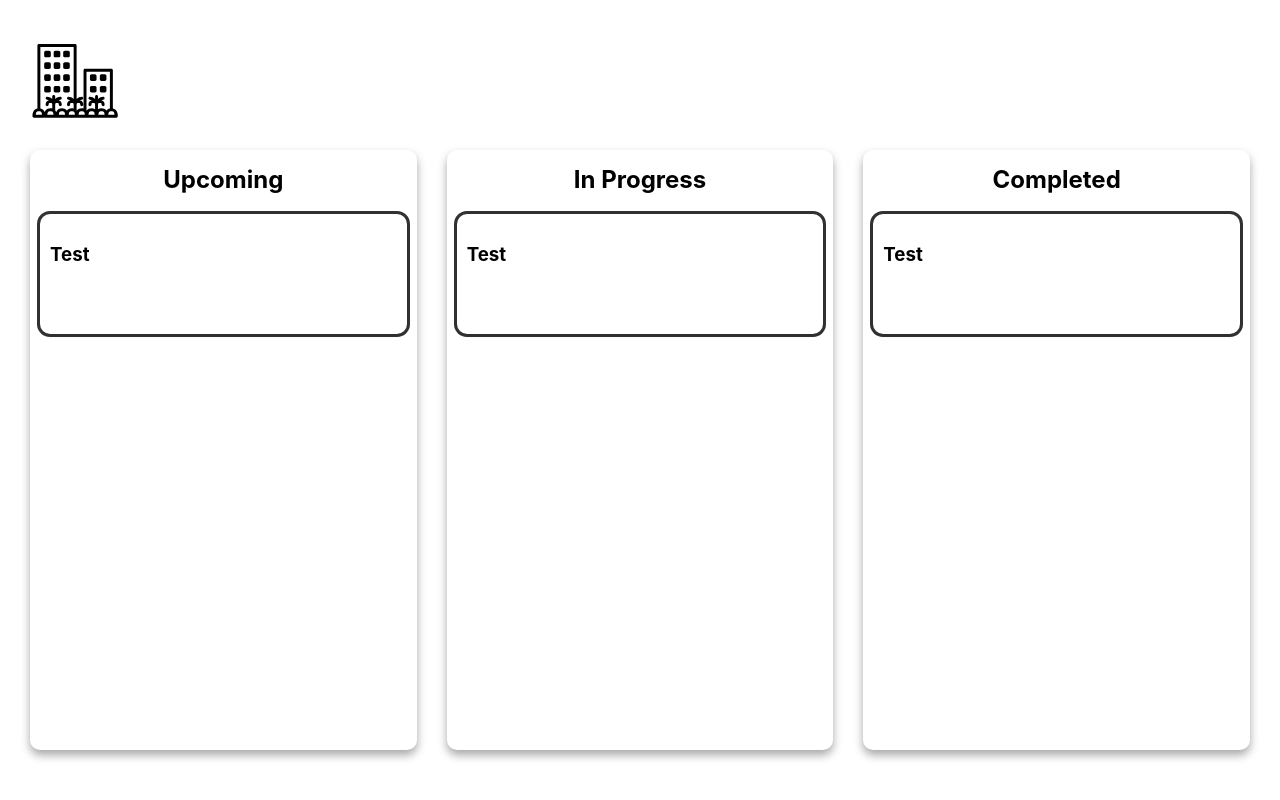
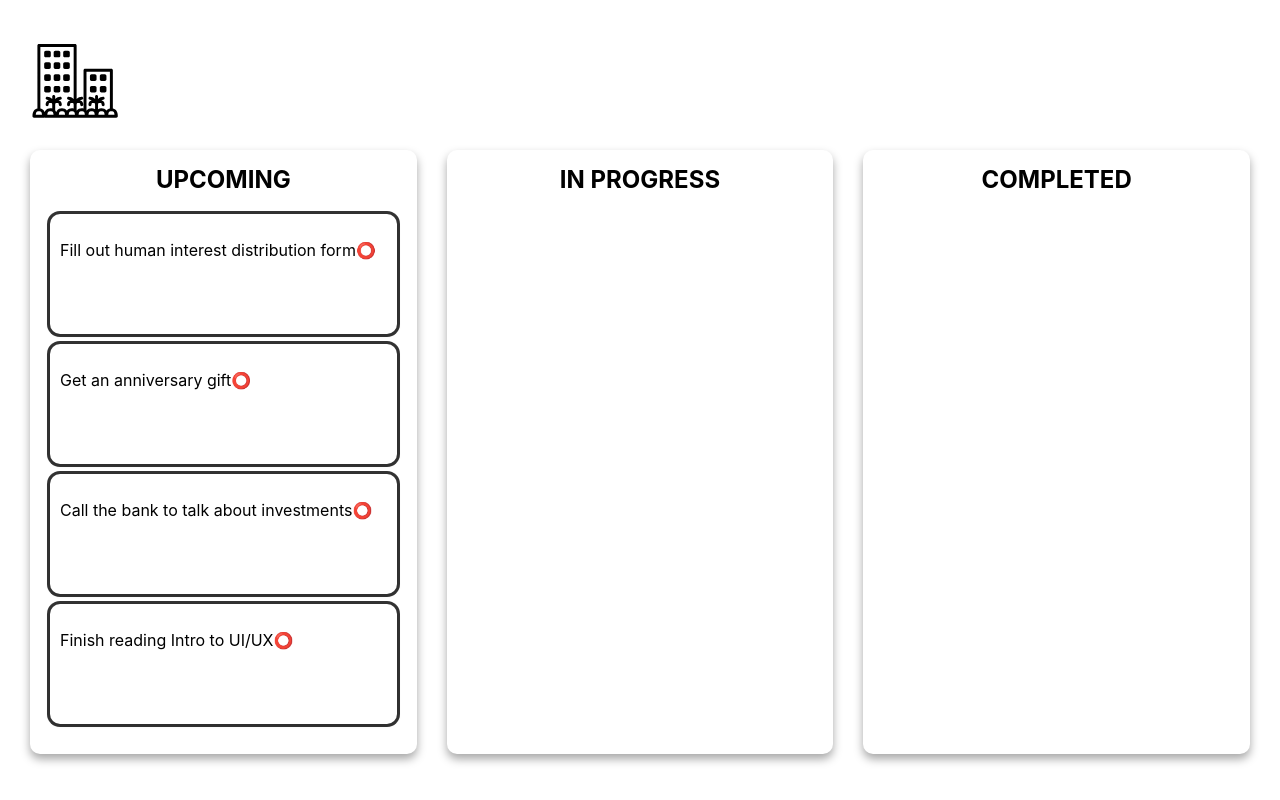
Before and after one commit to ryansereno/Palm, a React (Create React App) app: page / in a window 1280 px wide. Built offline with nearby package versions, Linux system fonts and the light colour scheme.

Commit message:
added drag and drop with styling

```diff
--- a/src/App.js
+++ b/src/App.js
@@ -1,16 +1,22 @@
-import './App.css'
-import React, { Fragment } from "react";
+import "./App.css";
+import React from "react";
 import palmLogo from "./assets/condo icon.svg";
-import Kanban from './components/kanban/Kanban'
+import Kanban from "./components/kanban/Kanban";
+import DndComponent from "./components/kanban/DndComponent";
+import { DndProvider } from "react-dnd";
+import { HTML5Backend } from "react-dnd-html5-backend";
+
 function App() {
   return (
-    <Fragment>
+    <DndProvider backend={HTML5Backend}>
       <header className="main-header">
         <img src={palmLogo} alt="" height={150} />
       </header>
-      <Kanban />
+      <DndComponent />
 
-    </Fragment>
+      {/*<Kanban />
+       */}
+    </DndProvider>
   );
 }
 
--- /dev/null
+++ b/src/components/data/index.js
@@ -0,0 +1,42 @@
+const data = [{
+    id: 1,
+    icon: "⭕️",
+    status: "upcoming",
+    title: "Human Interest Form",
+    content: "Fill out human interest distribution form"
+}, {
+    id: 2,
+    icon: "⭕️",
+    status: "upcoming",
+    title: "Purchase present",
+    content: "Get an anniversary gift"
+}, {
+    id: 3,
+    icon: "⭕️",
+    status: "upcoming",
+    title: "Invest in investments",
+    content: "Call the bank to talk about investments"
+}, {
+    id: 4,
+    icon: "⭕️",
+    status: "upcoming",
+    title: "Daily reading",
+    content: "Finish reading Intro to UI/UX"
+}];
+
+const statuses = [{
+    status: "upcoming",
+    icon: "⭕️",
+    color: "#EB5A46"
+}, {
+    status: "in progress",
+    icon: "🔆️",
+    color: "#00C2E0"
+},  {
+    status: "completed",
+    icon: "✅",
+    color: "#3981DE"
+}];
+
+
+export { data, statuses };
--- /dev/null
+++ b/src/components/data/types.js
@@ -0,0 +1,3 @@
+const ITEM_TYPE = "ITEM";
+
+export default ITEM_TYPE;
--- a/src/components/kanban/Card.module.css
+++ b/src/components/kanban/Card.module.css
@@ -1,10 +1,10 @@
 .card{
   display: flex;
-  width: 100%;
   padding: 10px;
   min-height: 100px;
   border-radius: 10px;
   box-shadow: rgba(0, 0, 0, 0.16) 0px 1px 4px, rgb(51, 51, 51) 0px 0px 0px 3px;
+  margin-bottom: 10px;
 }
 .card:hover{
   background-color: lightgray;
--- /dev/null
+++ b/src/components/kanban/Col.js
@@ -0,0 +1,14 @@
+import classes from './Column.module.css'
+import React from "react";
+
+const Col = ({ isOver, children }) => {
+    const className = isOver ? " highlight-region" : "";
+
+    return (
+        <div >
+            {children}
+        </div>
+    );
+};
+
+export default Col;
--- a/src/components/kanban/Column.module.css
+++ b/src/components/kanban/Column.module.css
@@ -10,6 +10,7 @@
   padding-top: 15px;
   padding-left: 20px;
   padding-right: 20px;
+  padding-bottom: 20px;
   border-radius: 10px;
 }
 .column h2{
--- /dev/null
+++ b/src/components/kanban/DndComponent.js
@@ -0,0 +1,60 @@
+import { useState } from "react";
+import kanbanClasses from "./Kanban.module.css";
+import Item from "./Item";
+import DropWrapper from "./DropWrapper";
+import Col from "./Col";
+import { data, statuses } from "../data/index";
+import columnClasses from './Column.module.css'
+
+const DndComponent = (props) => {
+  const [items, setItems] = useState(data);
+  const onDrop = (item, monitor, status) => {
+    const mapping = statuses.find((si) => si.status === status);
+
+    setItems((prevState) => {
+      const newItems = prevState
+        .filter((i) => i.id !== item.id)
+        .concat({ ...item, status, icon: mapping.icon });
+      return [...newItems];
+    });
+  };
+
+  const moveItem = (dragIndex, hoverIndex) => {
+    const item = items[dragIndex];
+    setItems((prevState) => {
+      const newItems = prevState.filter((i, idx) => idx !== dragIndex);
+      newItems.splice(hoverIndex, 0, item);
+      return [...newItems];
+    });
+  };
+
+  return (
+    <div className={kanbanClasses.kanban}>
+      {statuses.map((s) => {
+        return (
+          <div key={s.status} className={columnClasses.column}>
+            <h2 className={"col-header"}>{s.status.toUpperCase()}</h2>
+            <DropWrapper onDrop={onDrop} status={s.status}>
+              <Col>
+                {items
+                  .filter((i) => i.status === s.status)
+                  .map((i, idx) => {
+                    return(
+                      <Item
+                        key={i.id}
+                        item={i}
+                        index={idx}
+                        moveItem={moveItem}
+                        status={i.status}
+                      />
+                    );
+                  })}
+              </Col>
+            </DropWrapper>
+          </div>
+        );
+      })}
+    </div>
+  );
+};
+export default DndComponent;
--- /dev/null
+++ b/src/components/kanban/DropWrapper.js
@@ -0,0 +1,30 @@
+import React from "react";
+import { useDrop } from "react-dnd";
+import ITEM_TYPE from "../data/types";
+import { statuses } from "../data";
+import classes from './DropWrapper.module.css'
+
+const DropWrapper = ({ onDrop, children, status }) => {
+    const [{ isOver }, drop] = useDrop({
+        accept: ITEM_TYPE,
+        canDrop: (item, monitor) => {
+            const itemIndex = statuses.findIndex(si => si.status === item.status);
+            const statusIndex = statuses.findIndex(si => si.status === status);
+            return [itemIndex + 1, itemIndex - 1, itemIndex].includes(statusIndex);
+        },
+        drop: (item, monitor) => {
+            onDrop(item, monitor, status);
+        },
+        collect: monitor => ({
+            isOver: monitor.isOver()
+        })
+    });
+
+    return (
+        <div ref={drop} className={classes.wrapper} >
+            {React.cloneElement(children, { isOver })}
+        </div>
+    )
+};
+
+export default DropWrapper;
--- /dev/null
+++ b/src/components/kanban/DropWrapper.module.css
@@ -0,0 +1,4 @@
+.wrapper{
+  height: 100%;
+  width: 100%;
+}
--- /dev/null
+++ b/src/components/kanban/Item.js
@@ -0,0 +1,76 @@
+import React, { Fragment, useState, useRef } from "react";
+import { useDrag, useDrop } from "react-dnd";
+import Window from "./Window";
+import ITEM_TYPE from "../data/types";
+import classes from "./Card.module.css";
+
+const Item = ({ item, index, moveItem, status }) => {
+  const ref = useRef(null);
+
+  const [, drop] = useDrop({
+    accept: ITEM_TYPE,
+    hover(item, monitor) {
+      if (!ref.current) {
+        return;
+      }
+      const dragIndex = item.index;
+      const hoverIndex = index;
+
+      if (dragIndex === hoverIndex) {
+        return;
+      }
+
+      const hoveredRect = ref.current.getBoundingClientRect();
+      const hoverMiddleY = (hoveredRect.bottom - hoveredRect.top) / 2;
+      const mousePosition = monitor.getClientOffset();
+      const hoverClientY = mousePosition.y - hoveredRect.top;
+
+      if (dragIndex < hoverIndex && hoverClientY < hoverMiddleY) {
+        return;
+      }
+
+      if (dragIndex > hoverIndex && hoverClientY > hoverMiddleY) {
+        return;
+      }
+      moveItem(dragIndex, hoverIndex);
+      item.index = hoverIndex;
+    },
+  });
+
+  const [{ isDragging }, drag] = useDrag({
+    type: ITEM_TYPE,
+    item: { type: ITEM_TYPE, ...item, index },
+    collect: (monitor) => ({
+      isDragging: monitor.isDragging(),
+    }),
+  });
+
+  const [show, setShow] = useState(false);
+
+  const onOpen = () => setShow(true);
+
+  const onClose = () => setShow(false);
+
+  drag(drop(ref));
+
+  return (
+    <Fragment>
+      <div
+        ref={ref}
+        style={{ opacity: isDragging ? 0 : 1 }}
+        className={classes.card}
+        onClick={onOpen}
+      >
+        <div
+          className={"color-bar"}
+          style={{ backgroundColor: status.color }}
+        />
+        <p className={"item-title"}>{item.content}</p>
+        <p className={"item-status"}>{item.icon}</p>
+      </div>
+      <Window item={item} onClose={onClose} show={show} />
+    </Fragment>
+  );
+};
+
+export default Item;
--- /dev/null
+++ b/src/components/kanban/Window.js
@@ -0,0 +1,26 @@
+import React from "react";
+import Modal from "react-modal";
+
+Modal.setAppElement("#root");
+
+const Window = ({ show, onClose, item }) => {
+    return (
+        <Modal
+            isOpen={show}
+            onRequestClose={onClose}
+            className={"modal"}
+            overlayClassName={"overlay"}
+        >
+            <div className={"close-btn-ctn"}>
+                <h1 style={{ flex: "1 90%" }}>{item.title}</h1>
+                <button className="close-btn" onClick={onClose}>X</button>
+            </div>
+            <div>
+                <h2>Description</h2>
+                <h2>Status</h2>
+            </div>
+        </Modal>
+    );
+};
+
+export default Window;
```
